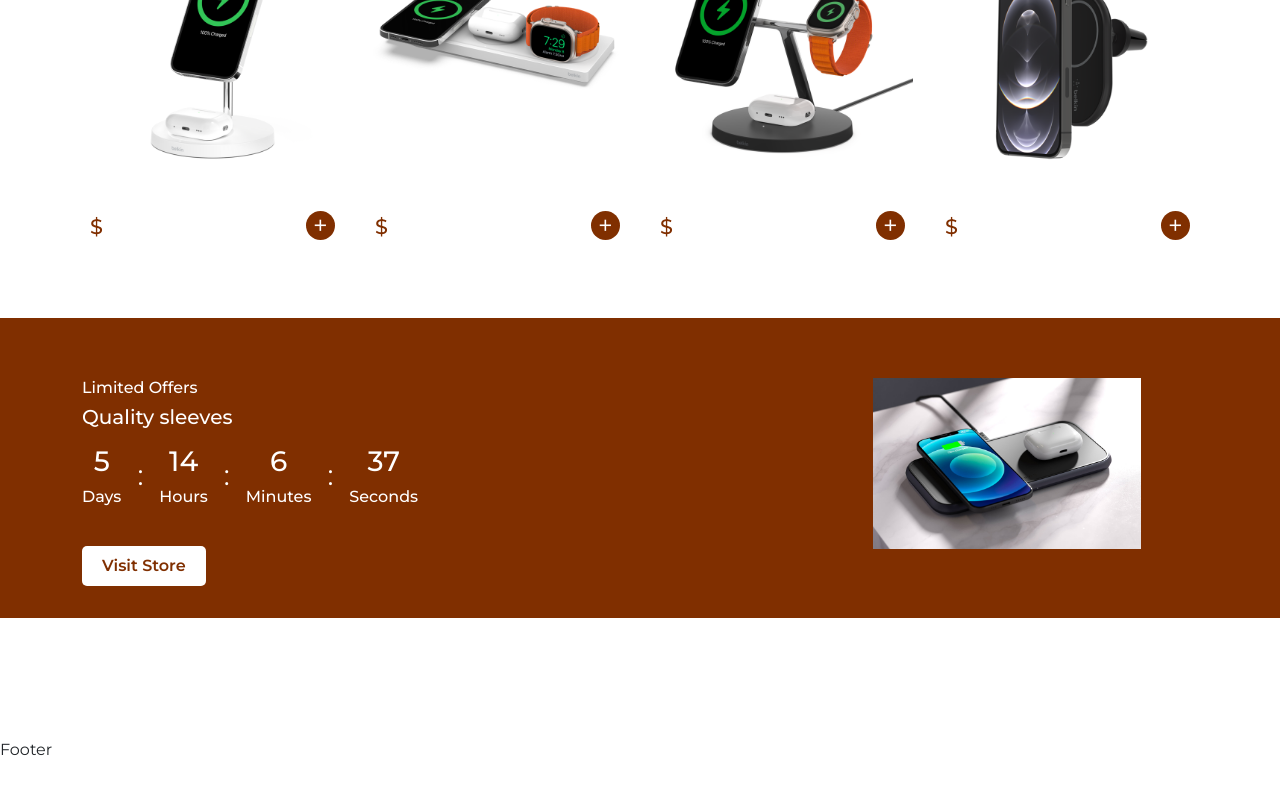
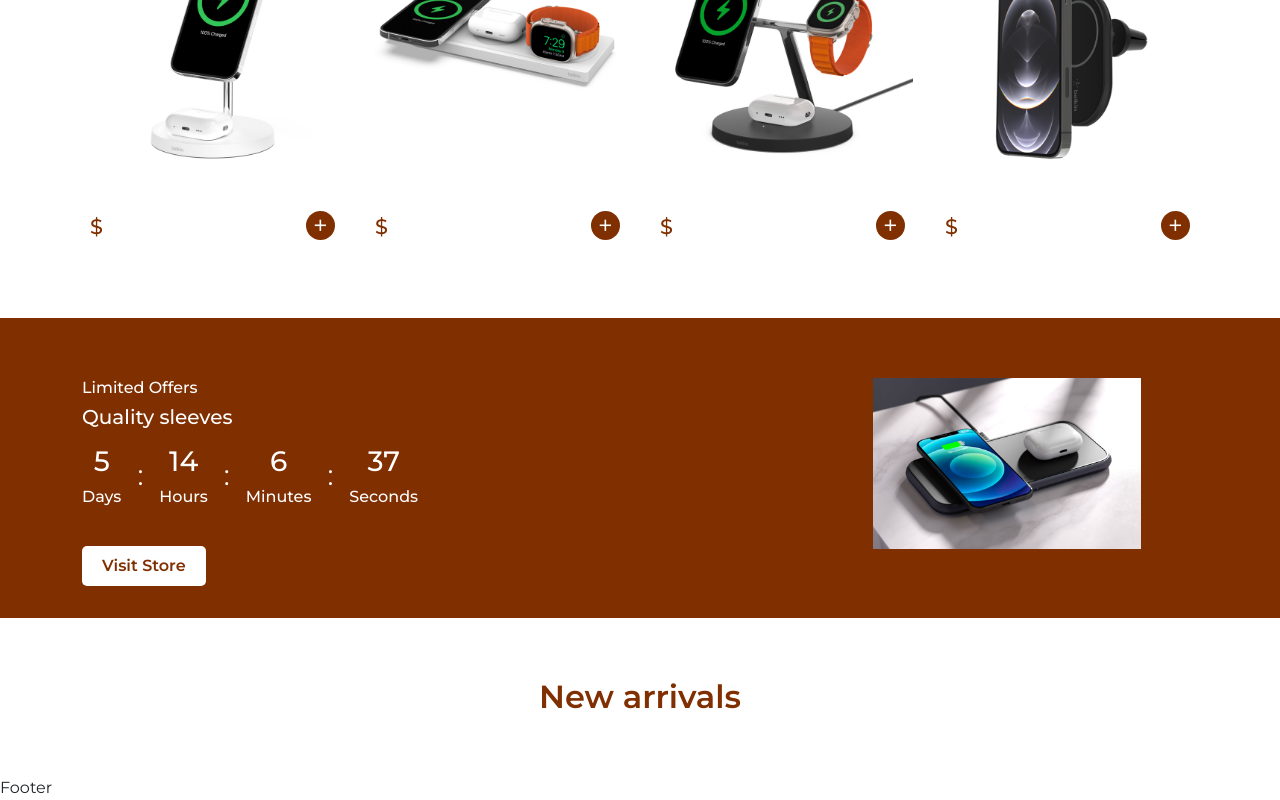
Before and after one commit to Emmydapson/Dicota-ecommerce-start-up, a React (Create React App) app: page /home in a window 1280 px wide. Shown: the part 1907-2707 px from the top of the page. Before the commit the page ends 2669 px from the top, so only its background shows below. Built offline with nearby package versions, Linux system fonts and the light colour scheme.

Commit message:
Home page, header, routes, products

```diff
--- a/src/pages/Home.jsx
+++ b/src/pages/Home.jsx
@@ -15,12 +15,19 @@ import Clock from "../components/UI/Clock";
 const Home = () => {
   const [trendingProducts, setTrendingProducts] = useState([]);
   const [bestSalesProducts, setBestSalesProducts] = useState([]);
+  const [mobileProducts, setMobileProducts] = useState([])
+  const [wireProducts, setwireProducts] = useState([])
 
   const year = new Date().getFullYear();
 
   useEffect(()=>{
     const filteredTrendingProducts = products.filter((item) => item.Category === 'Backpack');
+
     const filteredBestSalesProducts = products.filter((item) => item.Category === 'Charger ');
+
+    const filteredMobileProducts = products.filter((item) => item.Category === 'Sleeves');
+
+    const filteredWirelessProducts = products.filter((item) => item.Category === 'Lightening Cable');
 
 
     setTrendingProducts(filteredTrendingProducts);
@@ -96,7 +103,11 @@ const Home = () => {
 
     <section className="new_arrivals">
       <Container>
-
+      <Row>
+          <Col lg='12' className='text-center'>
+            <h2 className='section_title'>New arrivals</h2>
+          </Col>
+        </Row>
       </Container>
     </section>
 
```
